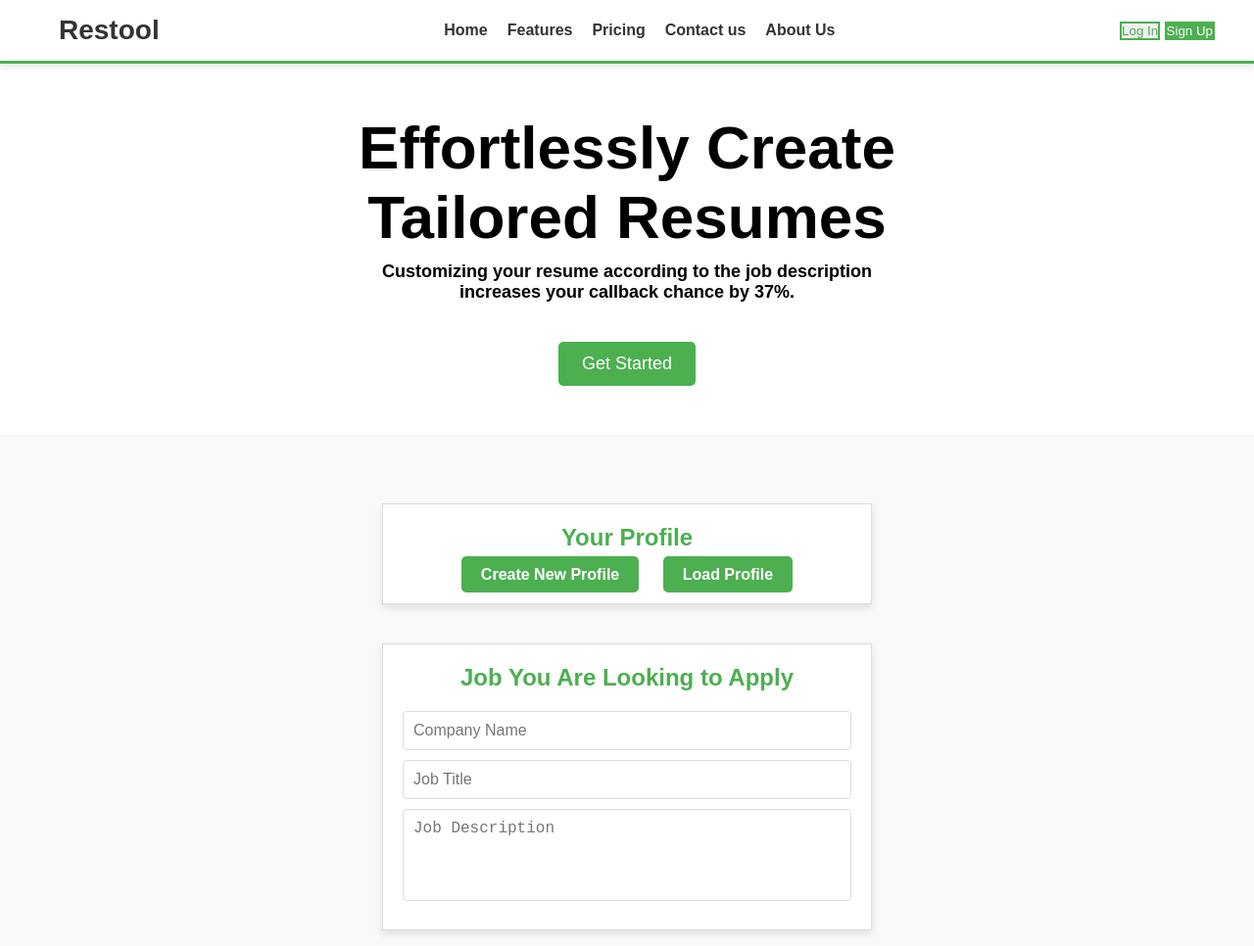
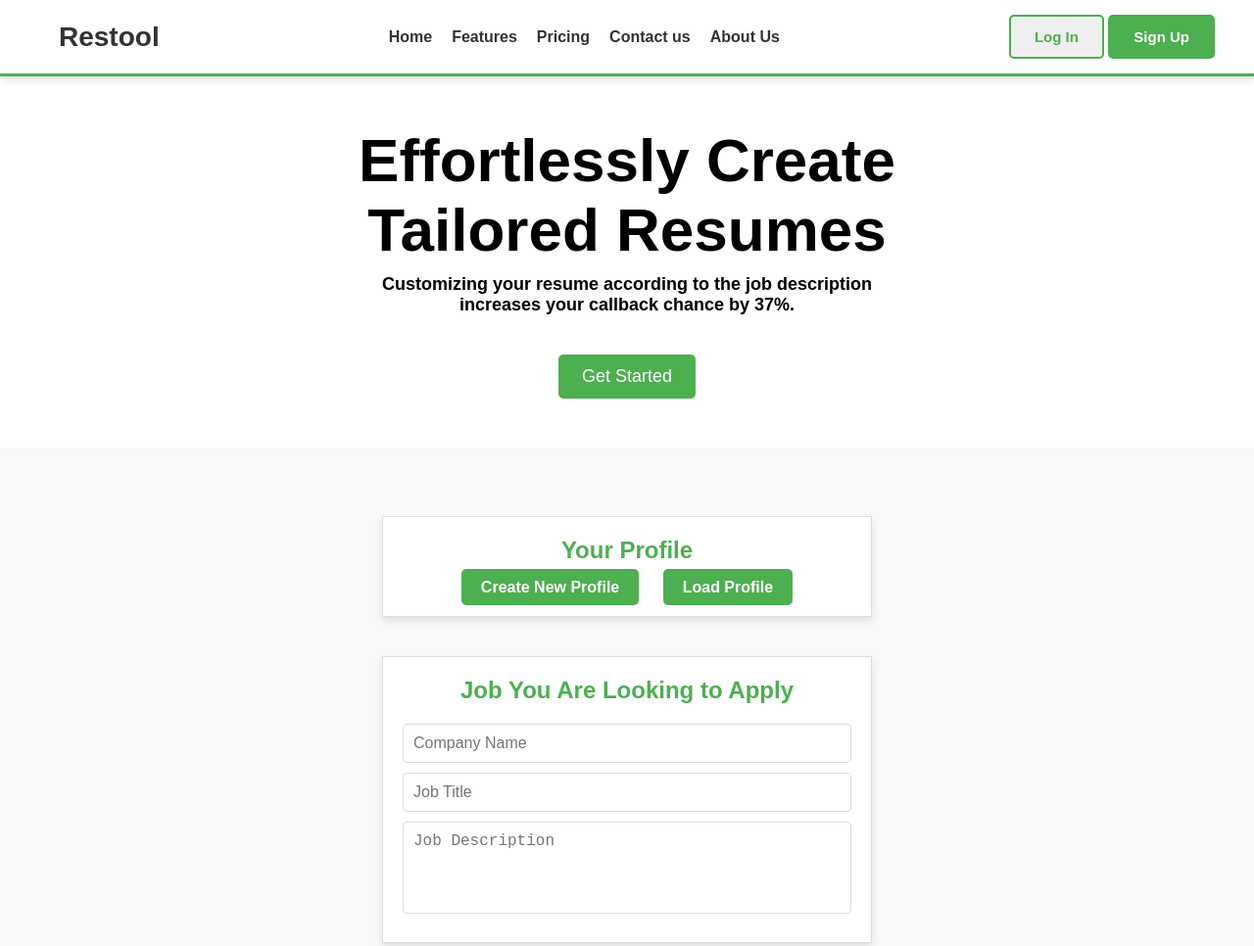
Before and after one commit to Hazard014/Restool, a plain HTML site: page index.html in a window 1280 px wide. Shown: the top 966 px of the page at 98% size. Drawn offline with Linux system fonts and the light colour scheme; files that its build step writes are made by us from their sources; a script that the page names is missing.

Commit message:
Update style.css- debugging Style issue

```diff
--- a/style.css
+++ b/style.css
@@ -115,12 +115,24 @@ nav {
     transition: transform 0.3s ease, box-shadow 0.3s ease, background-color 0.3s, color 0.3s;
 }
 
+/* Container to align buttons properly */
+.navbar-buttons {
+  display: flex;
+  gap: 15px; /* Adjust spacing between buttons */
+}
+
 /* Log In Button with outline and hover animation */
 .login-btn {
+  padding: 10px 20px; /* Add padding for a consistent button size */
+  font-size: 16px;
+  font-weight: bold;
   color: #4CAF50;
   border: 2px solid #4CAF50;
+  border-radius: 5px;
   position: relative;
   overflow: hidden;
+  cursor: pointer;
+  transition: color 0.3s, transform 0.3s, box-shadow 0.3s;
 }
 
 .login-btn::before {
@@ -131,7 +143,7 @@ nav {
   width: 100%;
   height: 100%;
   background-color: #5e665f;
-    transition: left 0.3s;
+  transition: left 0.3s ease;
   z-index: -1;
 }
 
@@ -142,16 +154,22 @@ nav {
 .login-btn:hover {
   color: white;
   transform: translateY(-2px); /* Adds a slight lifted effect */
-    box-shadow: 0px 8px 15px rgba(0, 0, 0, 0.2); /* Adds shadow for lifted effect */
+  box-shadow: 0px 8px 15px rgba(0, 0, 0, 0.2);
 }
 
 /* Sign Up Button with solid background and hover animation */
 .signup-btn {
+  padding: 10px 20px; /* Add padding for a consistent button size */
+  font-size: 16px;
+  font-weight: bold;
   background-color: #4CAF50;
   color: white;
   border: 2px solid #4CAF50;
+  border-radius: 5px;
   position: relative;
   overflow: hidden;
+  cursor: pointer;
+  transition: transform 0.3s, box-shadow 0.3s;
 }
 
 .signup-btn::before {
@@ -162,7 +180,7 @@ nav {
   width: 100%;
   height: 100%;
   background-color: #5e665f;
-    transition: left 0.3s;
+  transition: left 0.3s ease;
   z-index: -1;
 }
 
@@ -171,8 +189,20 @@ nav {
 }
 
 .signup-btn:hover {
-    transform: translateY(-2px); /* Adds a slight lifted effect */
+  transform: translateY(-2px);
   box-shadow: 0px 8px 15px rgba(0, 0, 0, 0.2);
+}
+
+/* Media Query for Larger Screens */
+@media (min-width: 1024px) {
+  .navbar-buttons {
+      gap: 20px; /* Extra spacing for larger screens */
+  }
+
+  .login-btn, .signup-btn {
+      padding: 12px 24px;
+      font-size: 15px;
+  }
 }
 
 
```
Lines whose indentation alone changed are shown as unchanged.
